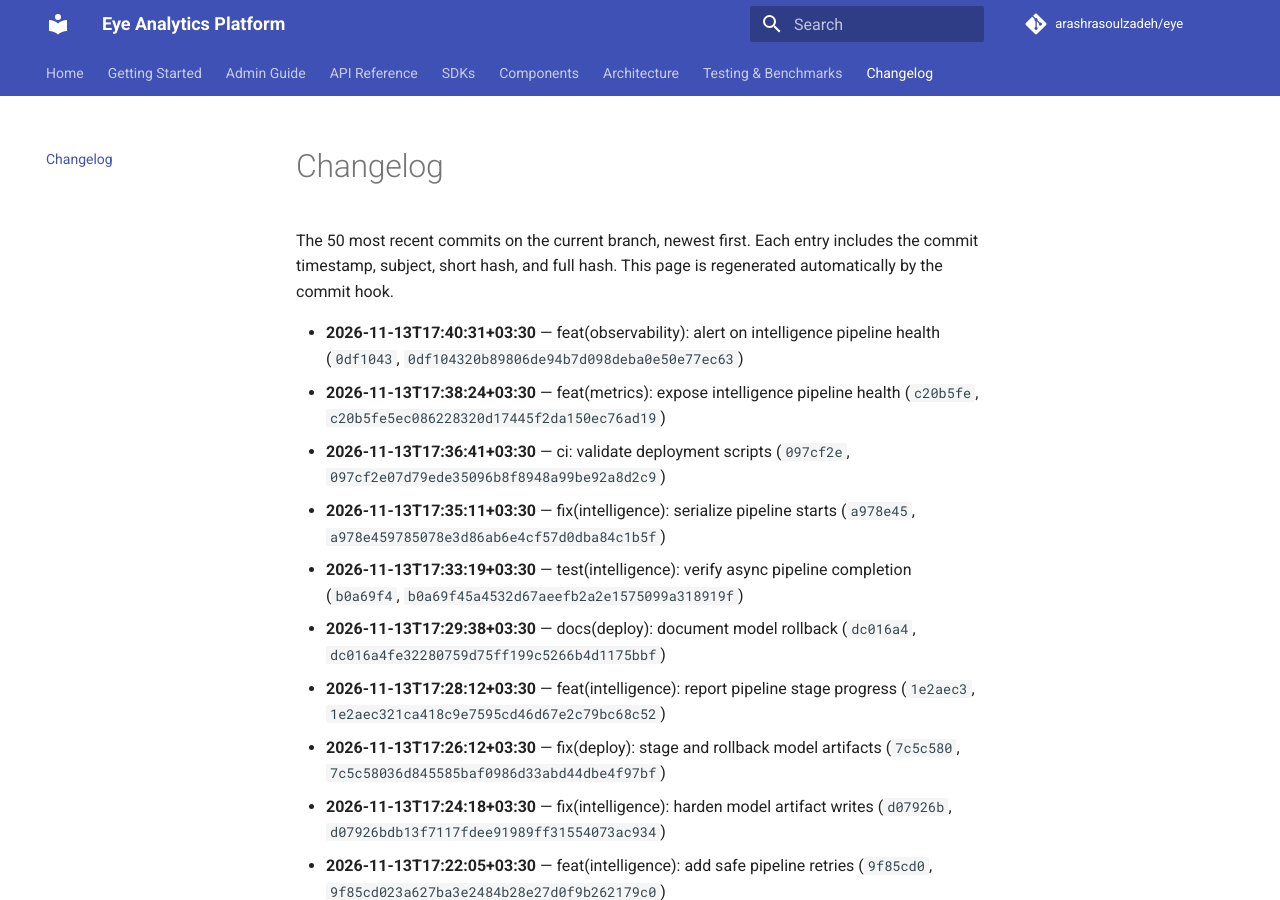
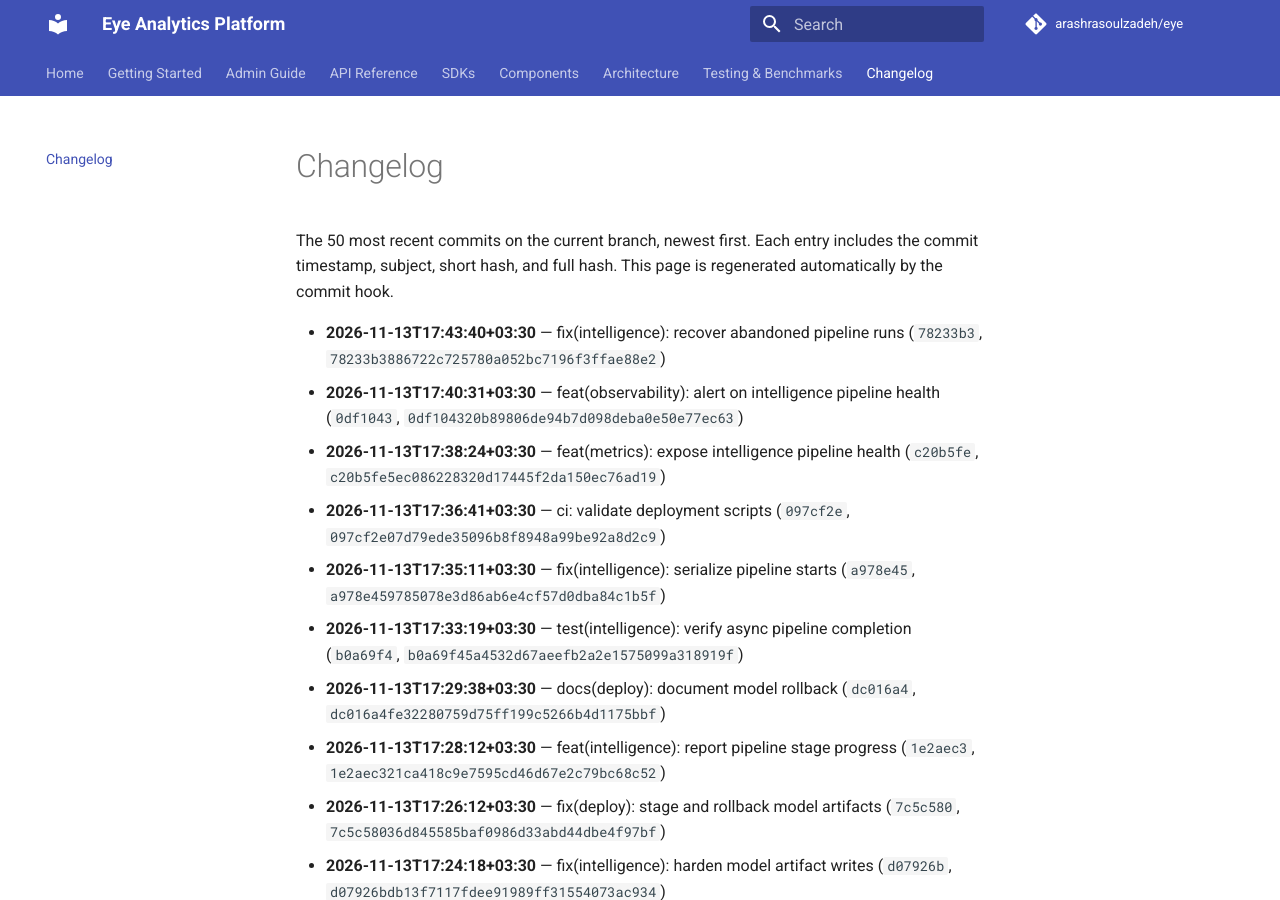
Before and after one commit to arashrasoulzadeh/eye, an MkDocs documentation site: the page built from docs/changelog.md, in a window 1280 px wide and 900 px high. Built offline with MkDocs 1.6.1 and Material for MkDocs 9.7.7, drawn with Linux system fonts in a browser that asks for light colours; comment, search, counter and statistics services are not loaded; some of the changed text lies outside the part shown.

```diff
--- a/docs/changelog.md
+++ b/docs/changelog.md
@@ -2,6 +2,7 @@
 
 The 50 most recent commits on the current branch, newest first. Each entry includes the commit timestamp, subject, short hash, and full hash. This page is regenerated automatically by the commit hook.
 
+- **2026-11-13T17:43:40+03:30** — fix(intelligence): recover abandoned pipeline runs (`78233b3`, `78233b3886722c725780a052bc7196f3ffae88e2`)
 - **2026-11-13T17:40:31+03:30** — feat(observability): alert on intelligence pipeline health (`0df1043`, `0df104320b89806de94b7d098deba0e50e77ec63`)
 - **2026-11-13T17:38:24+03:30** — feat(metrics): expose intelligence pipeline health (`c20b5fe`, `c20b5fe5ec086228320d17445f2da150ec76ad19`)
 - **2026-11-13T17:36:41+03:30** — ci: validate deployment scripts (`097cf2e`, `097cf2e07d79ede35096b8f8948a99be92a8d2c9`)
```
Also changed, not shown: other parts of docs/changelog.md (+0 -1 lines), 1 other file.
